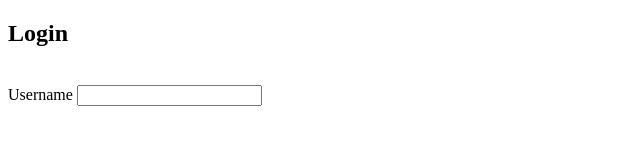
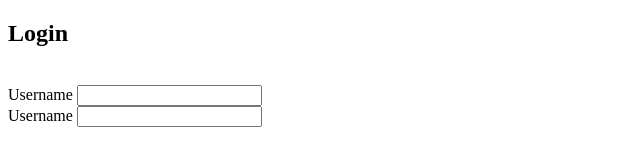
Before and after one commit to chenmichael2/vanilla-authentication, a plain HTML site: page index.html in a window 1280 px wide. Shown: the whole page, without its empty margins (0-640 px from the left). Drawn offline with Linux system fonts and the light colour scheme.

Commit message:
duplicating form

```diff
--- a/index.html
+++ b/index.html
@@ -18,6 +18,11 @@
                 <input type="text" id="username" class="input">
                 <span class="error-message"></span>
             </div>
+            <div class="input-group">
+                <label for="username" class="label">Username</label>
+                <input type="text" id="username" class="input">
+                <span class="error-message"></span>
+            </div>
         </form>
     </div>
 
```
